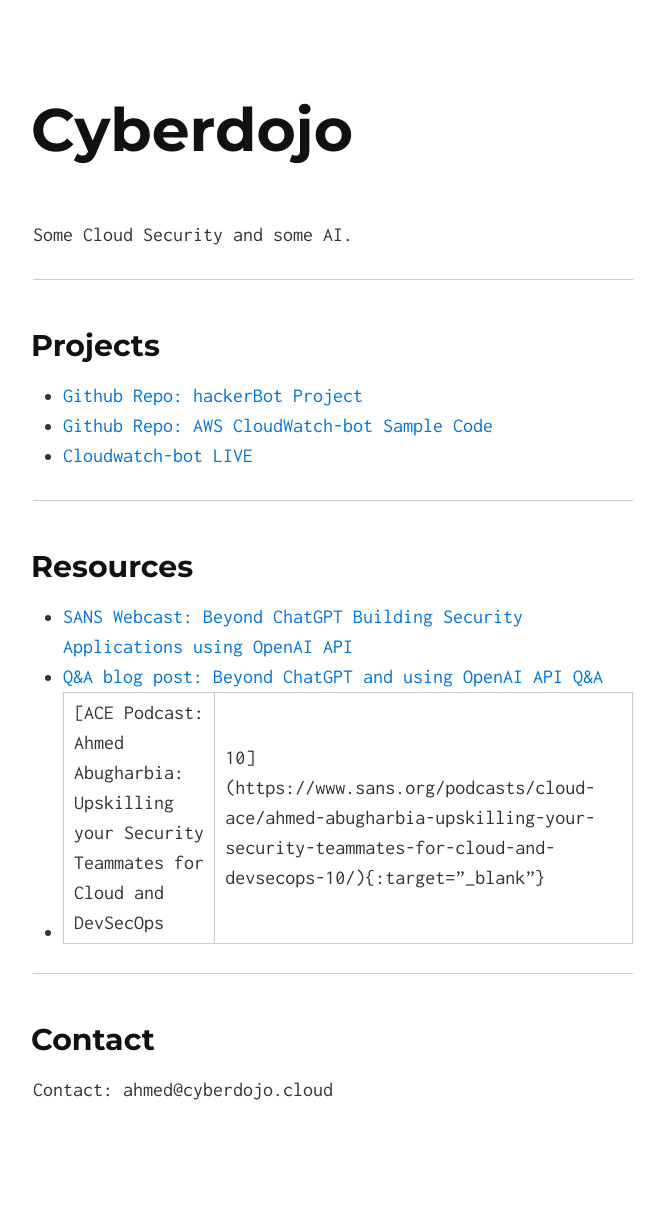
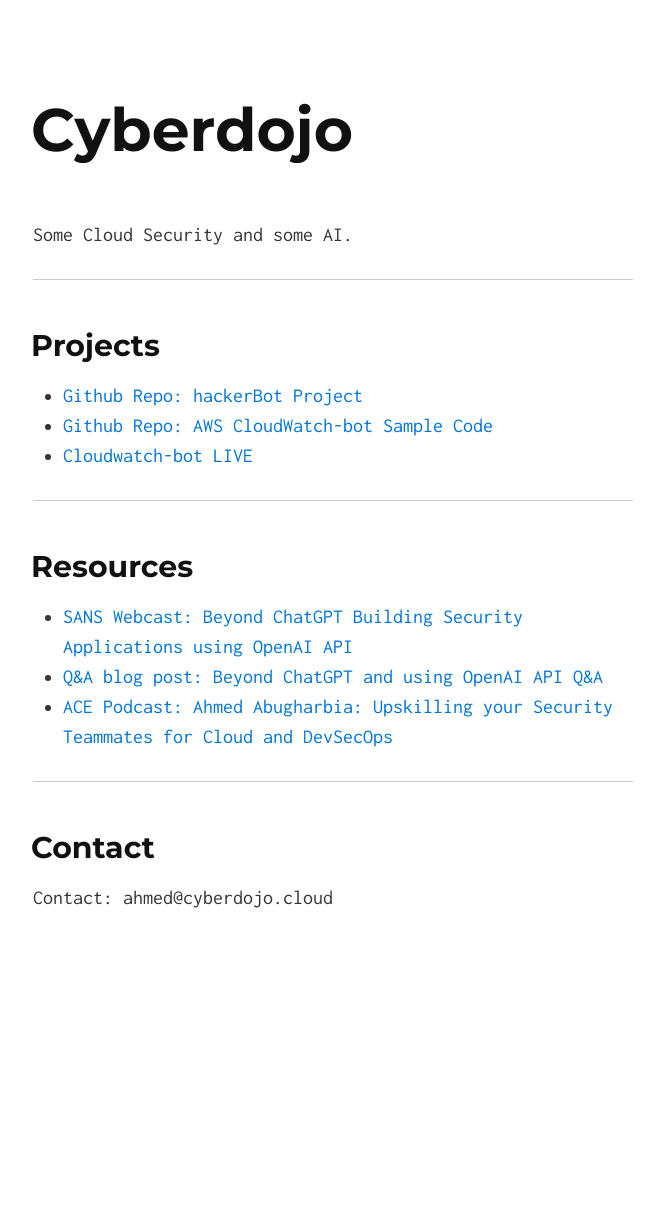
Before and after one commit to Ahmed-AG/cyberdojo-page, a Jekyll site: the page built from index.md, in a window 1280 px wide. Shown: the whole page, without its empty margins (307-971 px from the left). Built offline with Jekyll 4.4.1, drawn with Linux system fonts in a browser that asks for light colours; after the commit the page ends 1013 px from its top, so only the background shows below that.

Commit message:
Update the entire page

```diff
--- a/index.md
+++ b/index.md
@@ -18,7 +18,7 @@
 
 - [SANS Webcast: Beyond ChatGPT Building Security Applications using OpenAI API](https://www.youtube.com/watch?v=Dcj2bLrgemw){:target="_blank"}
 - [Q&A blog post: Beyond ChatGPT and using OpenAI API Q&A](https://www.sans.org/profiles/ahmed-abugharbia/){:target="_blank"}
-- [ACE Podcast: Ahmed Abugharbia: Upskilling your Security Teammates for Cloud and DevSecOps | 10](https://www.sans.org/podcasts/cloud-ace/ahmed-abugharbia-upskilling-your-security-teammates-for-cloud-and-devsecops-10/){:target="_blank"}
+- [ACE Podcast: Ahmed Abugharbia: Upskilling your Security Teammates for Cloud and DevSecOps](https://www.sans.org/podcasts/cloud-ace/ahmed-abugharbia-upskilling-your-security-teammates-for-cloud-and-devsecops-10/){:target="_blank"}
 
 ---
 ## Contact
```
